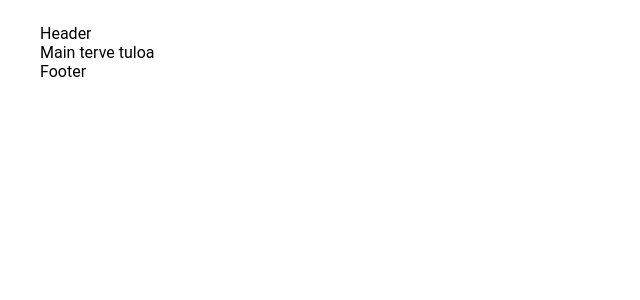
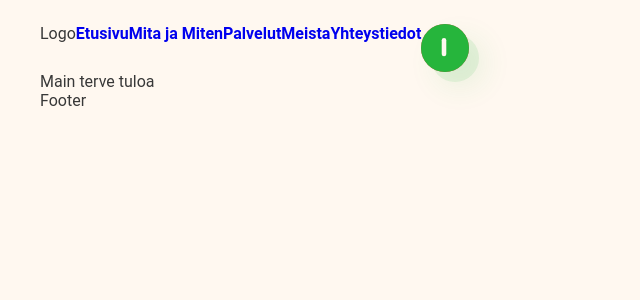
Before and after one commit to jnetc/timamih.com, a Next.js app: page / in a window 1280 px wide. Shown: the top 300 px of the page, without its empty margins (0-640 px from the left). Built offline with nearby package versions, Linux system fonts and the light colour scheme.

Commit message:
theme switch button

```diff
--- /dev/null
+++ b/components/buttons/switch-theme/index.tsx
@@ -0,0 +1,38 @@
+import { useEffect, useState } from 'react';
+
+import styles from './switch-theme.module.css';
+import { OnOffIcon } from './on-off-icon';
+
+const DARK_SCHEME = 'dark';
+const LIGHT_SCHEME = 'light';
+
+export const ThemeButton = () => {
+  const [themeState, setThemeState] = useState(LIGHT_SCHEME);
+  const toggleTheme = () => {
+    const hasSameValue =
+      themeState === DARK_SCHEME ? LIGHT_SCHEME : DARK_SCHEME;
+    setThemeState(hasSameValue);
+  };
+
+  useEffect(() => {
+    const lS = localStorage.getItem('theme') as string;
+
+    if (lS !== LIGHT_SCHEME) {
+      document.documentElement.dataset.theme = lS;
+      setThemeState(lS);
+      return;
+    }
+  }, []);
+
+  useEffect(() => {
+    localStorage.setItem('theme', themeState);
+    document.documentElement.dataset.theme = themeState;
+  }, [themeState]);
+
+  return (
+    <button className={styles.module} onClick={toggleTheme}>
+      <OnOffIcon />
+      <span className={styles.background} />
+    </button>
+  );
+};
--- /dev/null
+++ b/components/buttons/switch-theme/on-off-icon.tsx
@@ -0,0 +1,12 @@
+import styles from './switch-theme.module.css';
+export const OnOffIcon = () => (
+  <div className={styles.icon}>
+    <svg viewBox="0 0 28 28">
+      <path className={styles.line_one} d="M14,8.6v-7" />
+      <path
+        className={styles.line_two}
+        d="M19.1,5.3c3,1.7,5,5,5,8.7c0,5.5-4.5,10-10,10s-10-4.5-10-10C4.1,8.5,8.5,4,14,4v14.8"
+      />
+    </svg>
+  </div>
+);
--- /dev/null
+++ b/components/buttons/switch-theme/switch-theme.module.css
@@ -0,0 +1,72 @@
+.module {
+  --size: 3rem;
+  width: var(--size);
+  aspect-ratio: 1 / 1;
+  position: relative;
+  overflow: hidden;
+  border-radius: 50%;
+  background-color: hsl(var(--red));
+  box-shadow: 10px 10px 0 hsla(var(--switch-button-bg) / 0.1),
+    15px 15px 30px hsla(var(--switch-button-bg) / 0.1);
+  transition: all 0.2s ease-in-out;
+}
+.background {
+  width: var(--size);
+  aspect-ratio: 1 / 1;
+  position: absolute;
+  bottom: -2rem;
+  right: -2rem;
+  background-color: hsl(var(--green));
+  border-radius: 50%;
+  transition: all 0.5s linear;
+  transform: scale(0);
+  z-index: 1;
+  opacity: 0;
+}
+html[data-theme='light'] .background {
+  transform: scale(5);
+  opacity: 1;
+  transition: all 0.5s linear;
+}
+.module:active {
+  transform: scale(0.8);
+}
+
+.icon {
+  width: calc(var(--size) - 1rem);
+  aspect-ratio: 1 / 1;
+  position: absolute;
+  top: 54%;
+  left: 48%;
+  transform: translate(-50%, -50%);
+  z-index: 2;
+}
+.line_one,
+.line_two {
+  fill: none;
+  stroke: hsl(var(--light));
+  stroke-width: 3;
+  stroke-miterlimit: 10;
+}
+.line_one {
+  stroke-linecap: round;
+  stroke-dasharray: 10;
+  stroke-dashoffset: -16;
+  transition: all 0.3s linear;
+  transition-delay: 0.5s;
+}
+.line_two {
+  transition: all 0.5s linear;
+  stroke-dasharray: 52;
+  stroke-dashoffset: 0;
+}
+html[data-theme='light'] .line_one {
+  stroke-dashoffset: -10;
+  transition-delay: 0.1s;
+}
+html[data-theme='light'] .line_two {
+  stroke-width: 4;
+  stroke-linecap: round;
+  stroke-dasharray: 63;
+  stroke-dashoffset: -60;
+}
--- /dev/null
+++ b/components/navigation/index.tsx
@@ -0,0 +1,62 @@
+import Link from 'next/link';
+import styles from './navigation.module.css';
+// Hook
+import { useStore } from '@Hooks/useStore';
+
+// Components
+import { ThemeButton } from '@Components/buttons/switch-theme';
+
+const Navigation = () => {
+  const { language } = useStore();
+
+  const links = nav_urls.map(link => {
+    return (
+      <Link href={link.anchor} key={link.anchor}>
+        <a>{link[language]}</a>
+      </Link>
+    );
+  });
+
+  return (
+    <header className={styles.module}>
+      <div>Logo</div>
+      <nav>{links}</nav>
+      <ThemeButton />
+    </header>
+  );
+};
+
+export default Navigation;
+
+export const nav_urls = [
+  {
+    fi: 'Etusivu',
+    ru: 'Начальная',
+    en: 'Home',
+    anchor: '/',
+  },
+  {
+    fi: 'Mita ja Miten',
+    ru: 'Как и Что',
+    en: '',
+    anchor: '#how',
+  },
+  {
+    fi: 'Palvelut',
+    ru: 'Услуги',
+    en: 'Services',
+    anchor: '#services',
+  },
+  {
+    fi: 'Meista',
+    ru: 'О нас',
+    en: 'About',
+    anchor: '#about',
+  },
+  {
+    fi: 'Yhteystiedot',
+    ru: 'Связаться',
+    en: 'Contact',
+    anchor: '#contact',
+  },
+];
--- /dev/null
+++ b/components/navigation/navigation.module.css
@@ -0,0 +1,3 @@
+.module {
+  display: flex;
+}
--- a/pages/_document.tsx
+++ b/pages/_document.tsx
@@ -6,7 +6,7 @@ import Document, {
   DocumentContext,
 } from 'next/document';
 
-import { setInitialTheme } from '@Helpers/critical';
+import { setInitialTheme, extraCSS } from '@Helpers/critical';
 
 class MyDocument extends Document {
   static async getInitialProps(ctx: DocumentContext) {
@@ -19,6 +19,7 @@ class MyDocument extends Document {
       <Html>
         <Head>
           <script dangerouslySetInnerHTML={{ __html: setInitialTheme }} />
+          <style dangerouslySetInnerHTML={{ __html: extraCSS }} />
         </Head>
         <body id="home">
           <Main />
--- a/pages/index.tsx
+++ b/pages/index.tsx
@@ -4,6 +4,10 @@ import Head from 'next/head';
 // import { useState } from 'react';
 
 // import { request, query } from 'lib/datocms';
+// Hooks
+import { Store } from '@Hooks/useStore';
+
+import Navigation from '@Components/navigation';
 
 const Home: NextPage = ({
   data,
@@ -17,17 +21,17 @@ const Home: NextPage = ({
   console.log(data, language, languages);
 
   return (
-    <div>
+    <Store.Provider value={{ language, languages, data }}>
       <Head>
         <title>Create Next App</title>
         <meta name="description" content="Generated by create next app" />
       </Head>
 
-      <header>Header</header>
+      <Navigation />
       <main>Main {data[language]}</main>
 
       <footer>Footer</footer>
-    </div>
+    </Store.Provider>
   );
 };
 
--- a/styles/globals.css
+++ b/styles/globals.css
@@ -5,7 +5,7 @@
 }
 :root {
   --light: 32 100% 97%; /* hsl(32, 100%, 97%) */
-  --dark: 0, 0%, 22%; /* hsl(0, 0%, 22%) */
+  --dark: 0 0% 22%; /* hsl(0, 0%, 22%) */
   --rose: 315 100% 70%; /* hsl(315, 100%, 70%) */
   --violet: 265 85% 63%; /* hsl(265, 85%, 63%) */
   --blue: 201 84% 55%; /* hsl(201, 84%, 55%) */
@@ -24,6 +24,8 @@ html[data-theme='light'] {
   --card-color: hsl(24, 100%, 99%);
   --accent-color: hsl(var(--violet));
   --accent-shadow: hsla(var(--violet) / 0.1);
+
+  --switch-button-bg: var(--green);
 }
 html[data-theme='dark'] {
   --primary: hsl(var(--dark));
@@ -32,6 +34,8 @@ html[data-theme='dark'] {
   --card-color: hsl(0, 0%, 33%);
   --accent-color: hsl(var(--rose));
   --accent-shadow: hsla(var(--rose) / 0.1);
+
+  --switch-button-bg: var(--red);
 }
 
 *,
@@ -43,6 +47,7 @@ html[data-theme='dark'] {
   text-size-adjust: none;
 }
 html {
+  background-color: var(--primary);
   transition: all 0.2s ease-in-out;
   scrollbar-gutter: stable;
 }
@@ -104,6 +109,9 @@ main {
   margin-inline: auto;
   position: relative;
 }
+.click {
+  transform: scale(0.9);
+}
 
 @media (max-width: 960px) {
   body {
```
Also changed, not shown: components/buttons/switch-language/index.tsx (added, +12 -0 lines), styles/common.css (+14 -0 lines), types.ts (+5 -4 lines).
